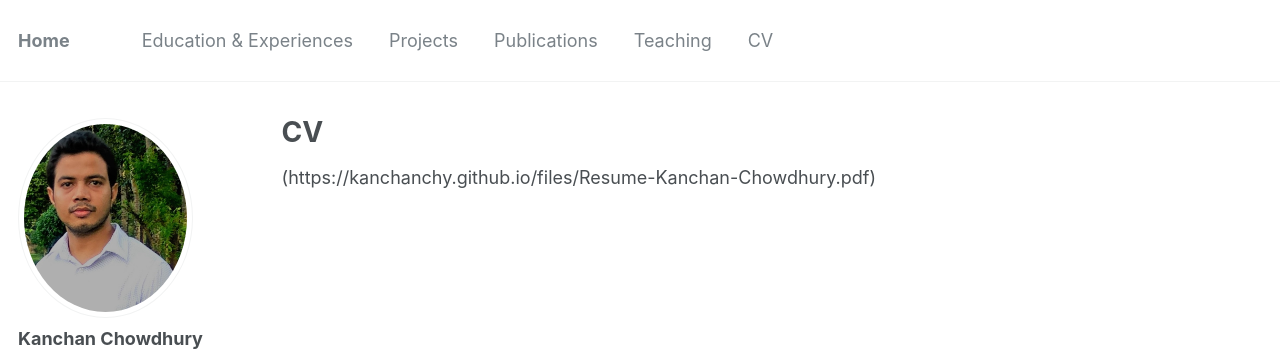
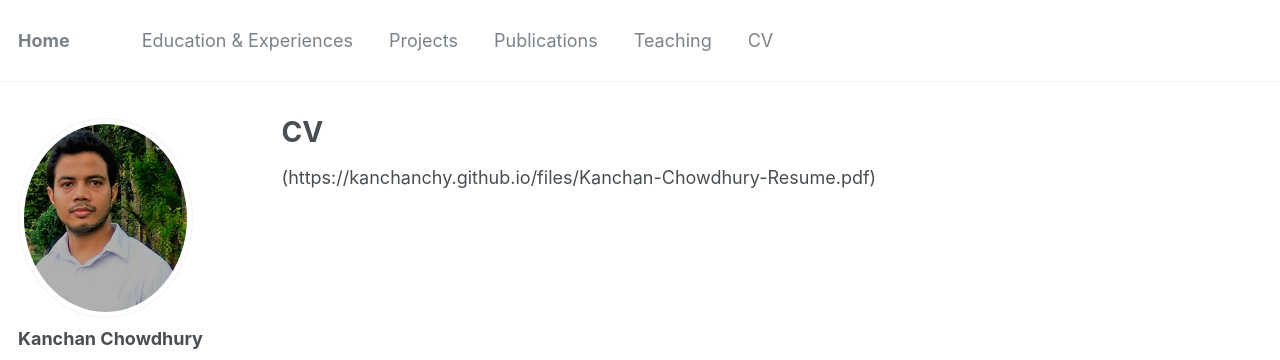
Before and after one commit to kanchanchy/kanchanchy.github.io, a Jekyll site: the page built from _pages/cv.md, in a window 1280 px wide. Shown: the top 360 px of the page. Built offline with Jekyll 4.4.1, drawn with Linux system fonts in a browser that asks for light colours.

Commit message:
'cv-updated'

```diff
--- a/_data/navigation.yml
+++ b/_data/navigation.yml
@@ -13,4 +13,4 @@ main:
     url: /teaching/
 
   - title: "CV"
-    url: https://kanchanchy.github.io/files/Resume-Kanchan-Chowdhury.pdf
+    url: https://kanchanchy.github.io/files/Kanchan-Chowdhury-Resume.pdf
--- a/_pages/cv.md
+++ b/_pages/cv.md
@@ -10,4 +10,4 @@ redirect_from:
 {% include base_path %}
 
 
-(https://kanchanchy.github.io/files/Resume-Kanchan-Chowdhury.pdf)
+(https://kanchanchy.github.io/files/Kanchan-Chowdhury-Resume.pdf)
```
Also changed, not shown: 2 other files.
